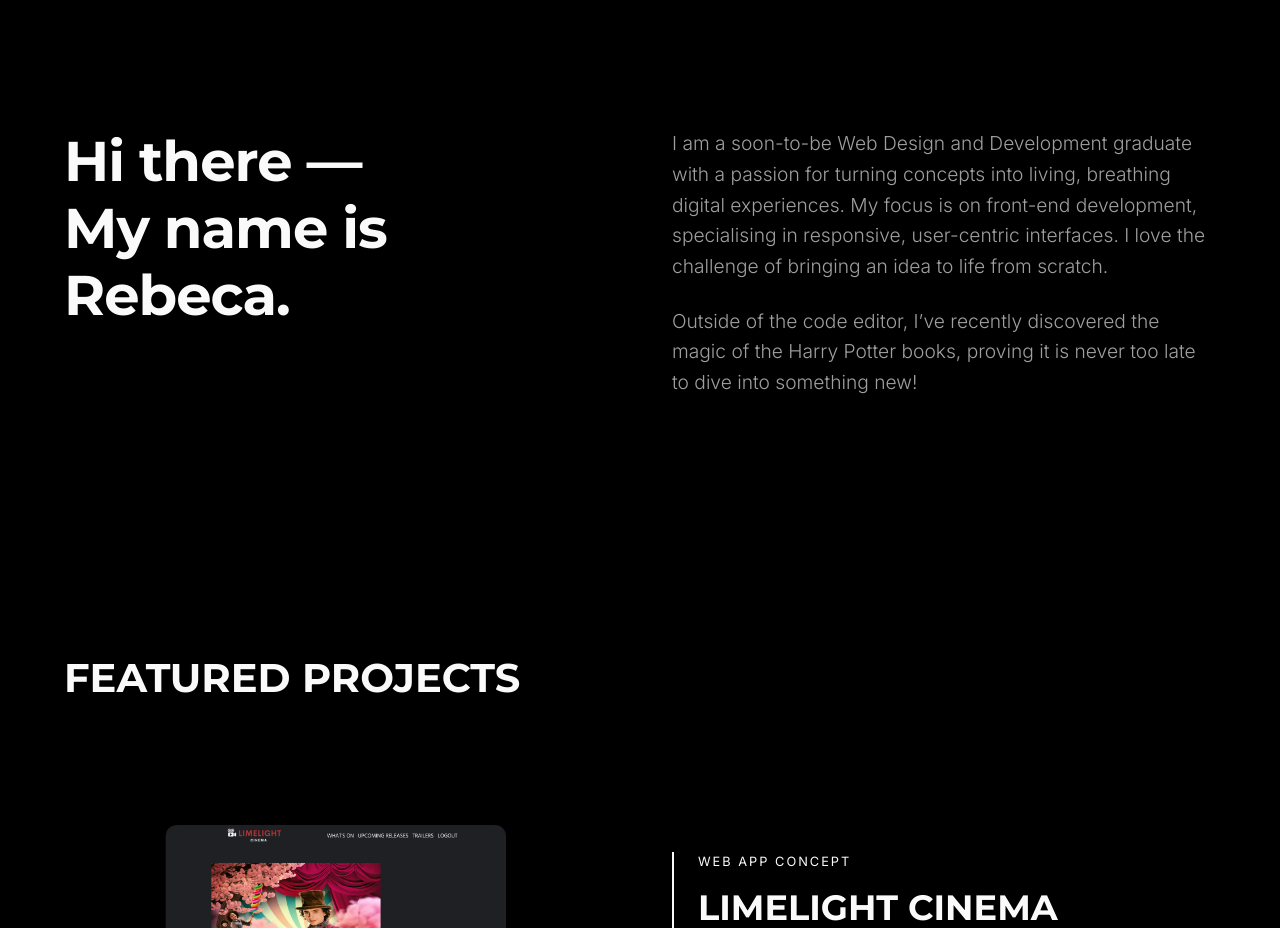
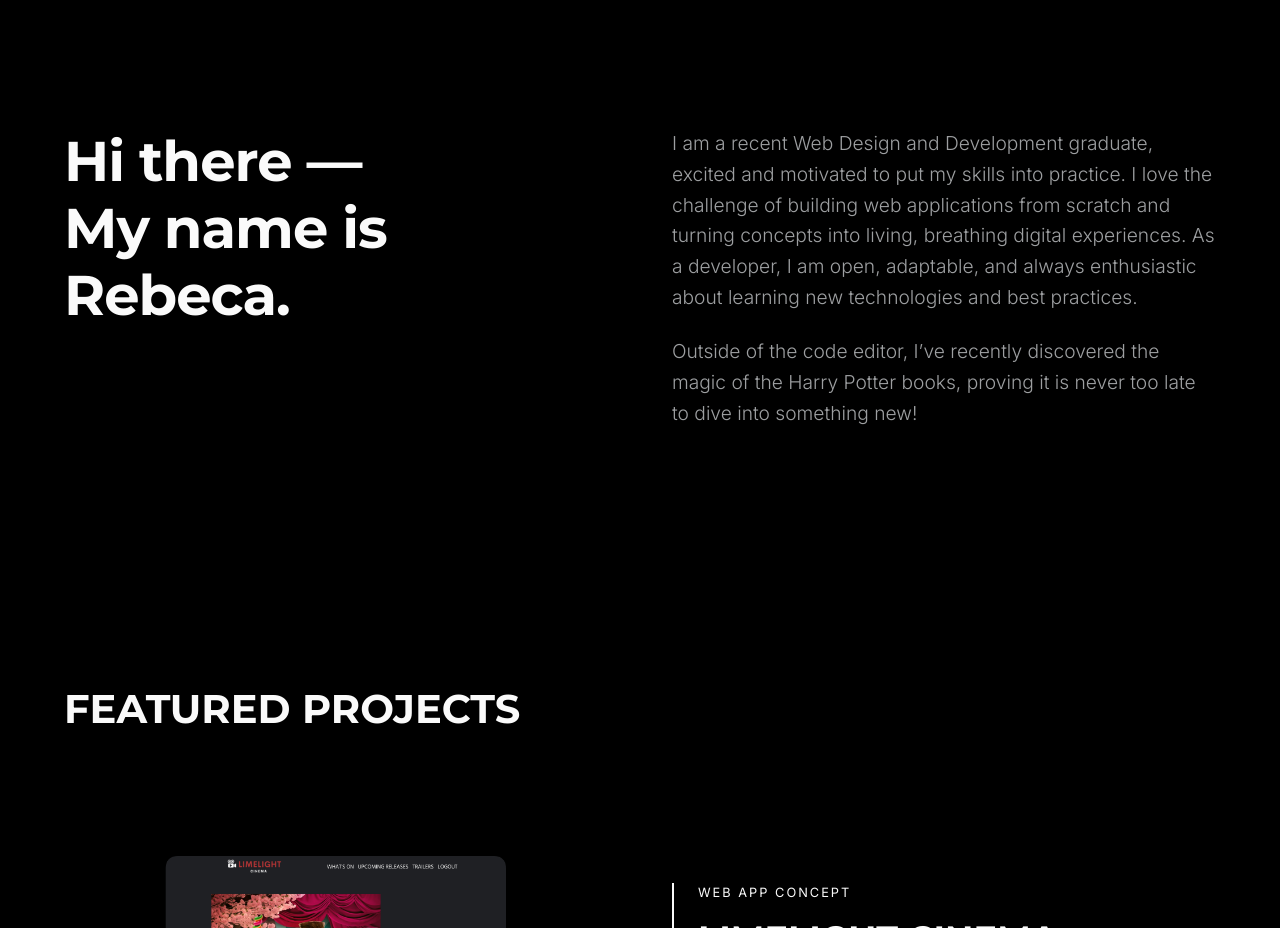
Before and after one commit to RebecaL98/rebeca-portfolio, a plain HTML site: page index.html in a window 1280 px wide. Shown: the part 980-1908 px from the top of the page. Drawn offline with Linux system fonts and the light colour scheme.

Commit message:
Updated About Me text

```diff
--- a/index.html
+++ b/index.html
@@ -64,7 +64,7 @@
             </div>
 
             <div class="about-text">
-                <p>I am a soon-to-be Web Design and Development graduate with a passion for turning concepts into living, breathing digital experiences. My focus is on front-end development, specialising in responsive, user-centric interfaces. I love the challenge of bringing an idea to life from scratch.</p>
+                <p>I am a recent Web Design and Development graduate, excited and motivated to put my skills into practice. I love the challenge of building web applications from scratch and turning concepts into living, breathing digital experiences. As a developer, I am open, adaptable, and always enthusiastic about learning new technologies and best practices.</p>
 
                 <p>Outside of the code editor, I’ve recently discovered the magic of the Harry Potter books, proving it is never too late to dive into something new!</p>
             </div>
```
